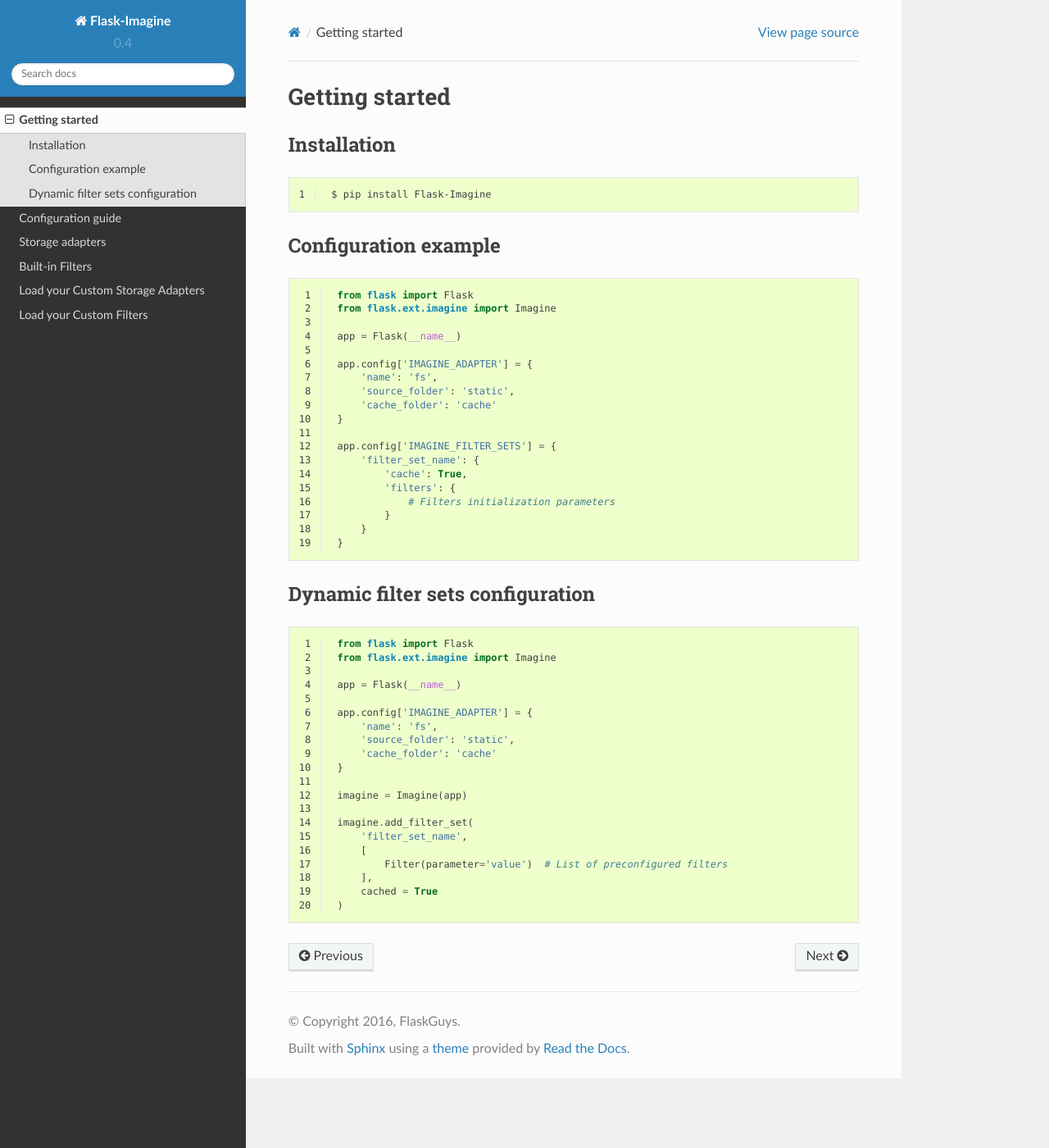
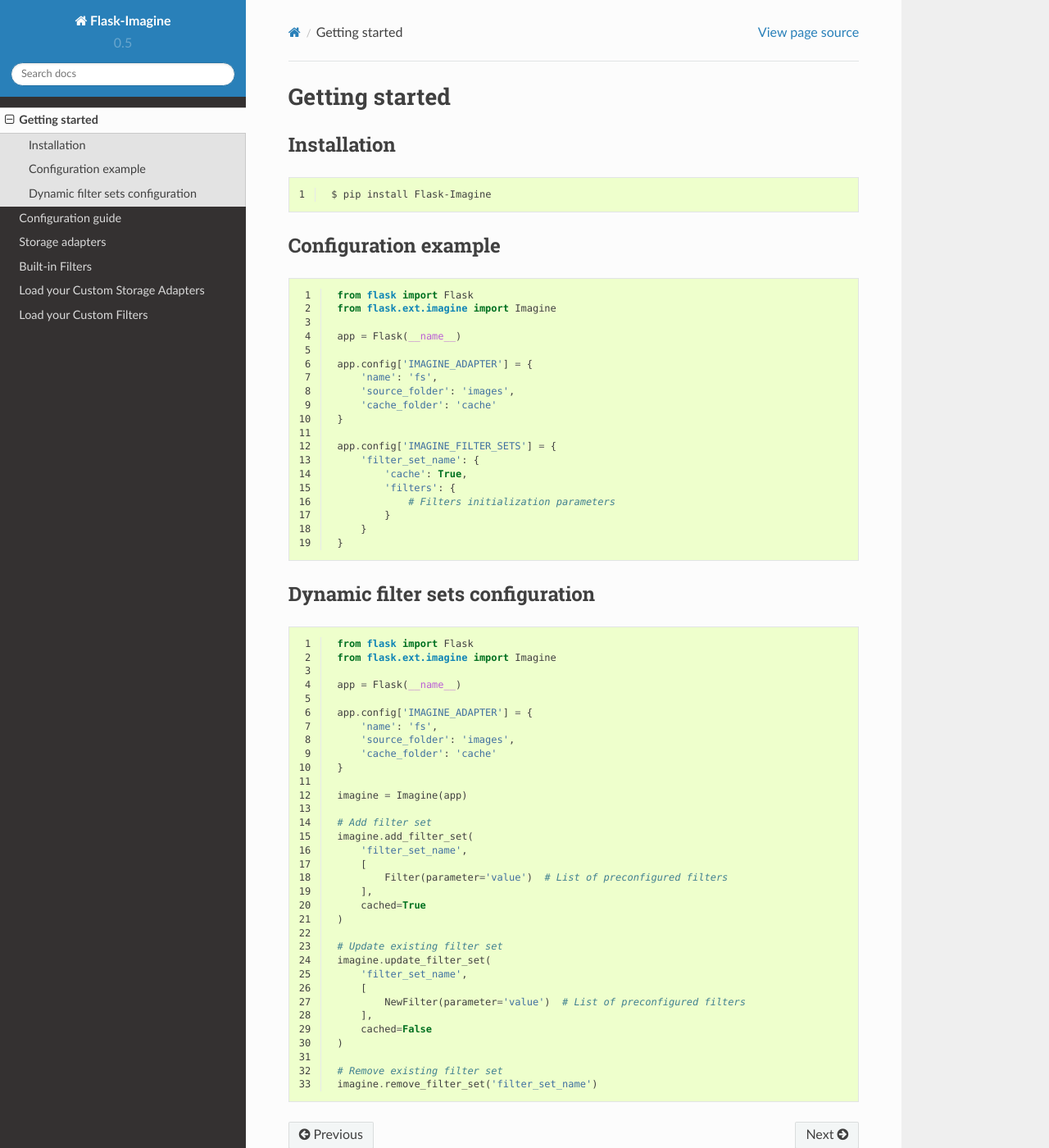
Before and after one commit to Python3pkg/Flask-Imagine, a Sphinx documentation site: the page built from docs/getting_started.rst, in a window 1280 px wide and 1400 px high. Shown: the whole window at 82% size. Built offline with Sphinx 7.4.7 and the Read the Docs theme 2.0.0, drawn with Linux system fonts in a browser that asks for light colours.

Commit message:
Dynamic update and remove filter sets

```diff
--- a/docs/conf.py
+++ b/docs/conf.py
@@ -62,9 +62,9 @@
 # built documents.
 #
 # The short X.Y version.
-version = u'0.4'
+version = u'0.5'
 # The full version, including alpha/beta/rc tags.
-release = u'0.4'
+release = u'0.5'
 
 # The language for content autogenerated by Sphinx. Refer to documentation
 # for a list of supported languages.
--- a/docs/configuration.rst
+++ b/docs/configuration.rst
@@ -31,7 +31,7 @@
 
     app.config['IMAGINE_ADAPTER'] = {
         'name': 'fs',
-        'source_folder': 'static',
+        'source_folder': 'images',
         'cache_folder': 'cache'
     }
 
--- a/docs/getting_started.rst
+++ b/docs/getting_started.rst
@@ -21,7 +21,7 @@
 
     app.config['IMAGINE_ADAPTER'] = {
         'name': 'fs',
-        'source_folder': 'static',
+        'source_folder': 'images',
         'cache_folder': 'cache'
     }
 
@@ -46,16 +46,29 @@
 
     app.config['IMAGINE_ADAPTER'] = {
         'name': 'fs',
-        'source_folder': 'static',
+        'source_folder': 'images',
         'cache_folder': 'cache'
     }
 
     imagine = Imagine(app)
 
+    # Add filter set
     imagine.add_filter_set(
         'filter_set_name',
         [
             Filter(parameter='value')  # List of preconfigured filters
         ],
-        cached = True
+        cached=True
     )
+
+    # Update existing filter set
+    imagine.update_filter_set(
+        'filter_set_name',
+        [
+            NewFilter(parameter='value')  # List of preconfigured filters
+        ],
+        cached=False
+    )
+
+    # Remove existing filter set
+    imagine.remove_filter_set('filter_set_name')
```
Also changed, not shown: 1 other file.
